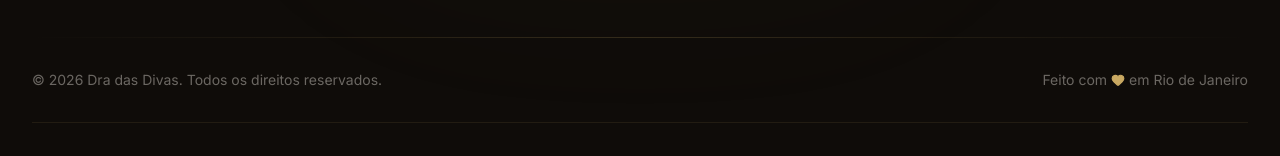
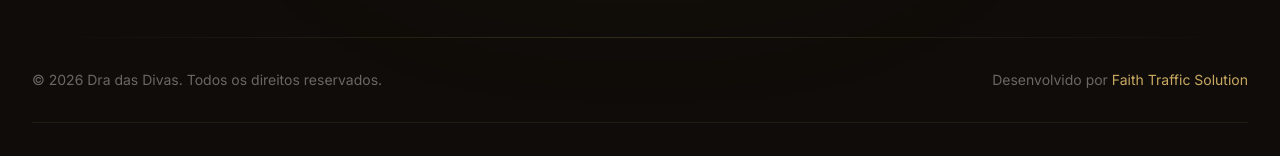
Before and after one commit to dradasdivas-cpu/dra-das-divas-site, a React (Vite) app: page / in a window 1280 px wide. Shown: the part 10014-10170 px from the top of the page. Built offline with nearby package versions, Linux system fonts and the light colour scheme; a web font is replaced by a local one.

Commit message:
fix: update footer credit to Faith Traffic Solution

```diff
--- a/src/sections/Footer.tsx
+++ b/src/sections/Footer.tsx
@@ -158,8 +158,16 @@ export function Footer() {
             © {new Date().getFullYear()} Dra das Divas. Todos os direitos reservados.
           </p>
 
-          <p className="text-cream/40 text-sm flex items-center gap-1">
-            Feito com <Heart size={14} className="text-gold fill-gold" /> em Rio de Janeiro
+          <p className="text-cream/40 text-sm">
+            Desenvolvido por{' '}
+            <a
+              href="https://www.fton.com.br/"
+              target="_blank"
+              rel="noopener noreferrer"
+              className="text-gold hover:text-gold/80 transition-colors"
+            >
+              Faith Traffic Solution
+            </a>
           </p>
         </div>
 
```
